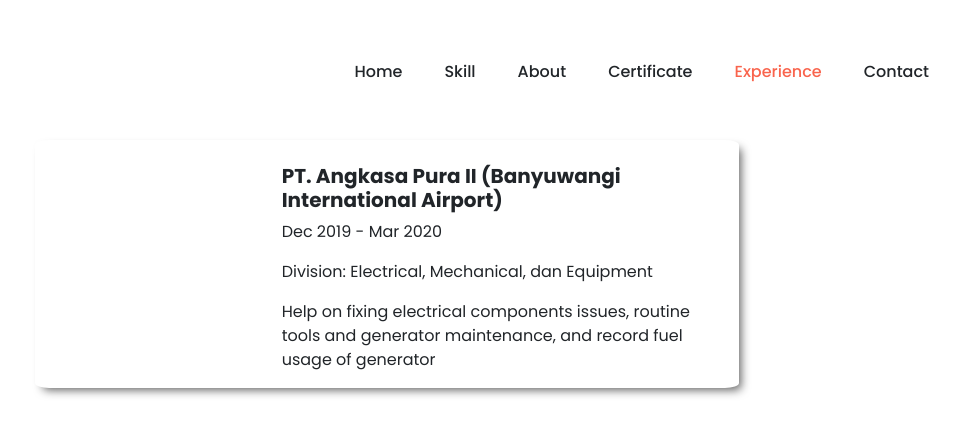
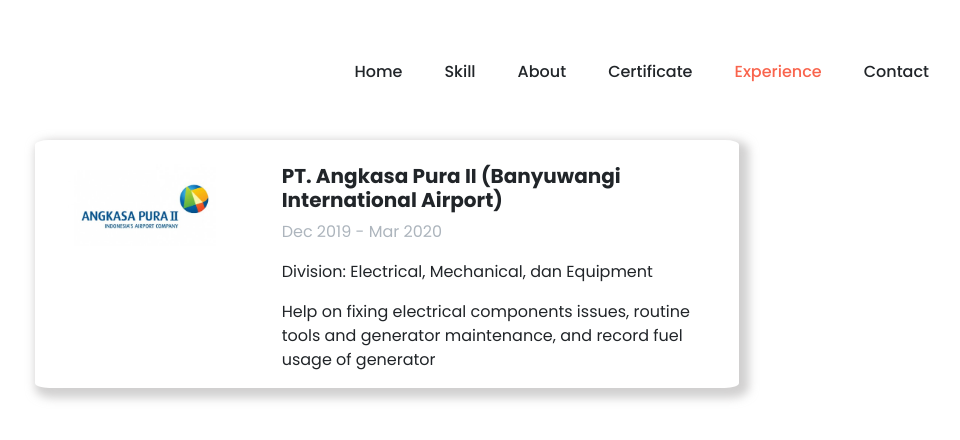
Before and after one commit to Hamdani400/webiste-portofolio, a React (Create React App) app: page /experience/electrical-exp in a window 1280 px wide. Shown: the top 440 px of the page, without its empty margins (253-1213 px from the left). Built offline with nearby package versions, Linux system fonts and the light colour scheme.

Commit message:
making contact and fix styling at Experience page

```diff
--- a/src/App.js
+++ b/src/App.js
@@ -1,9 +1,10 @@
 import LandingPage from 'page/LandingPage';
 import AboutMe from 'page/AboutMe';
 import React from 'react';
+import ExperiencePage from 'page/ExperiencePage';
+import Contact from 'page/Contact';
 import {BrowserRouter as Router, Route} from 'react-router-dom';
 import './assets/scss/style.scss';
-import ExperiencePage from 'page/ExperiencePage';
 
 function App () {
   return (
@@ -11,6 +12,7 @@
       <Router>
         <Route exact path="/" component={LandingPage} />
         <Route path="/about" component={AboutMe} />
+        <Route path="/contact" component={Contact} />
         <Route path="/experience/:exp" component={ExperiencePage} />
       </Router>
     </div>
--- a/src/assets/scss/style.scss
+++ b/src/assets/scss/style.scss
@@ -387,13 +387,23 @@
 }
 
 .experience-card {
-    -webkit-box-shadow: 5px 5px 10px -3px rgba(0,0,0,0.63);
-box-shadow: 5px 5px 10px -3px rgba(0,0,0,0.63);
+    -webkit-box-shadow: 5px 5px 10px 5px rgba(151, 148, 148, 0.63);
+box-shadow: 5px 5px 10px 5px rgba(182, 181, 181, 0.63);
             height: auto;
             width: 55vw;
             margin: 2.5rem auto;
             overflow: hidden;
             border-radius: 2%;
+            .row {
+                .col-4 {
+                    overflow: hidden;
+                    img {
+                        width: 80%;
+                        background-size: cover;
+                        padding: 0 0 1.2rem 1.3rem;
+                        }
+                    }
+                }
 }
 
 @media screen and (max-width: 600px) {
--- a/src/json/Experience.json
+++ b/src/json/Experience.json
@@ -4,28 +4,44 @@
         "company": "PT. Angkasa Pura II (Banyuwangi International Airport)",
         "division": "Electrical, Mechanical, dan Equipment",
         "time": "Dec 2019 - Mar 2020",
-        "desc": "Help on fixing electrical components issues, routine tools and generator maintenance, and record fuel usage of generator"
+        "desc": "Help on fixing electrical components issues, routine tools and generator maintenance, and record fuel usage of generator",
+        "imgUrl": "/company-image/ap2.jpg",
+        "url": "https://www.linkedin.com/in/hamdani-dinul-haq-12b6821b2/"
     },
     {
         "route": "/experience/writing-exp",
         "company": "Saung Writer",
         "division": "Freelance Writer",
         "time": "2021 - present",
-        "desc": "Writing article based on clients brief and sometimes doing keyword keyword research"
+        "desc": "Writing article based on clients brief and sometimes doing keyword keyword research",
+        "imgUrl": "/company-image/typing1.jpeg",
+        "url": "https://www.linkedin.com/in/hamdani-dinul-haq-12b6821b2/"
     },
 {
     "route": "/experience/front-end-exp",
-        "company": "My Individual Project",
-        "division": "My Portfolio",
+        "company": "My Personal Website",
+        "division": "Design and Programming",
         "time": "Present",
-        "desc": "Development my own project that you can check them on my github page : https://github.com/hamdani400",
-        "imgUrl": "/company-image/myweb.jpg"
+        "desc": "Design UI, UX and slicing it into this website",
+        "imgUrl": "/company-image/myweb.jpg",
+        "url":"https://hamdaniportfolio.netlify.app/"
 },
 {
     "route": "/experience/writing-exp",
     "company": "PT. Beryl Media Creative",
     "division": "Freelance Writer",
     "time": "2018 - 2020",
-    "desc": "Writing article based on clients brief and sometimes doing keyword keyword research"
+    "desc": "Writing article based on clients brief and sometimes doing keyword keyword research",
+    "imgUrl": "/company-image/typing2.png",
+    "url": "https://www.linkedin.com/in/hamdani-dinul-haq-12b6821b2/"
+},
+{
+    "route": "/experience/front-end-exp",
+        "company": "Staycation Website",
+        "division": "Design and Programming",
+        "time": "Present",
+        "desc": "Design UI, UX and slicing it to become a functional website. I made this website when I took MERN course in buildwithangga.com.",
+        "imgUrl": "/company-image/staycation.jpg",
+        "url": "https://github.com/hamdani400/"
 }]
 }
--- /dev/null
+++ b/src/page/Contact.js
@@ -0,0 +1,54 @@
+import React, {Component} from 'react';
+
+import Header from 'parts/Header';
+
+import myPhoto from 'assets/image/skills/fotoku.JPG';
+
+export default class Contact extends Component {
+  render () {
+    return (
+      <div className="about-me">
+        <Header {...this.props} />
+        <section className="container dp-flex">
+          <div className="info-wrapper">
+            <div className="row">
+              <div className="col-4 photo" style={{overflow: 'hidden'}}>
+                <img src={myPhoto} alt="me" style={{width: '130%'}} />
+              </div>
+              <div className="col">
+                <article>
+                  <strong><p className="pt-3">Contact me</p></strong>
+                  <p
+                    className="self-description"
+                    style={{lineHeight: 2, fontSize: '1.1em'}}
+                  >
+                    Gmail   : dinulhaqhamdani41@gmail.com <br />
+                    No. Hp  : 085157600519 <br />
+                    Github page :
+                    {' '}
+                    <a
+                      style={{textDecoration: 'none'}}
+                      href="https://github.com/hamdani400"
+                    >
+                      github.com/hamdani400
+                    </a>
+                    {' '}{' '}
+                    <br />
+                    LinkedIn :
+                    {' '}
+                    <a
+                      style={{textDecoration: 'none'}}
+                      href="https://www.linkedin.com/in/hamdani-dinul-haq-12b6821b2/"
+                    >
+                      https://www.linkedin.com/in/hamdani-dinul-haq-12b6821b2/
+                    </a>
+                  </p>
+                </article>
+              </div>
+            </div>
+          </div>
+        </section>
+      </div>
+    );
+  }
+}
--- a/src/parts/Education.js
+++ b/src/parts/Education.js
@@ -9,7 +9,7 @@
         <div className="row">
           <div className="col">
             <h1 className="fw-bold">
-              My <br /> Education
+              Education
             </h1>
           </div>
           <div className="col justify-content-center">
@@ -22,7 +22,7 @@
                 />
               </div>
               <p className="fw-bold text-center">SMKN 1 Pasuruan</p>
-              <p className="text-center">Majoring in Chemical Industry</p>
+              <p className="text-center">Major in Chemical Industry</p>
               <p className="fw-bold text-center">2013-2016</p>
             </aside>
           </div>
@@ -36,7 +36,7 @@
                 />
               </div>
               <p className="fw-bold text-center">Universitas Jember</p>
-              <p className="text-center">Majoring in Electrical Engineering</p>
+              <p className="text-center">Major in Electrical Engineering</p>
               <p className="fw-bold text-center">2017-on going</p>
             </aside>
           </div>
--- a/src/parts/Experience.js
+++ b/src/parts/Experience.js
@@ -10,7 +10,7 @@
     <section className="container mt-3">
       <div className="row">
         <div className="exp-title">
-          <h1>Working <br /> and Internship Experience</h1>
+          <h1>Working, Project, <br /> and Internship Experience</h1>
         </div>
       </div>
       <div className="row justify-content-end">
--- a/src/parts/ExperienceCard.js
+++ b/src/parts/ExperienceCard.js
@@ -1,4 +1,5 @@
 import React from 'react';
+import Button from 'elements/Button';
 
 export default function ExperienceCard (props) {
   return (
@@ -9,13 +10,25 @@
             <div className="experience-card container mt-5">
               <div className="row pt-4">
                 <div className="col-4">
-                  <img src={data.imgUrl} alt={data.imgName} />
+                  <Button type="link" href={data.url} isExternal>
+                    <img src={data.imgUrl} alt={data.imgName} />
+                  </Button>
                 </div>
                 <div className="col">
-                  <h5 className="company fw-bold">
-                    {data.company}
-                  </h5>
-                  <p>{data.time}</p>
+                  <Button
+                    type="link"
+                    href={data.url}
+                    style={{
+                      textDecoration: 'none',
+                      color: '#212529',
+                    }}
+                    isExternal
+                  >
+                    <h5 className="company fw-bold">
+                      {data.company}
+                    </h5>
+                  </Button>
+                  <p style={{color: '#adb5bd'}}>{data.time}</p>
                   <p>Division: {data.division}</p>
                   <p>{data.desc}</p>
                 </div>
--- a/src/parts/Header.js
+++ b/src/parts/Header.js
@@ -16,7 +16,7 @@
 
   function scrollToSkills () {
     window.scrollTo ({
-      top: 650,
+      top: 50,
       behavior: 'smooth',
     });
   }
@@ -41,7 +41,7 @@
           <Button className="nav-link" type="link" href="/">Home</Button>
         </li>
         <li className={`nav-item${getNavLinkClass ('/skill')}`}>
-          <Button className="nav-link" type="link" onClick={scrollToSkills}>
+          <Button className="nav-link" type="link" href={scrollToSkills}>
             Skill
           </Button>
         </li>
```
Also changed, not shown: public/company-image/staycation.JPG (added), public/company-image/typing1.jpeg.
